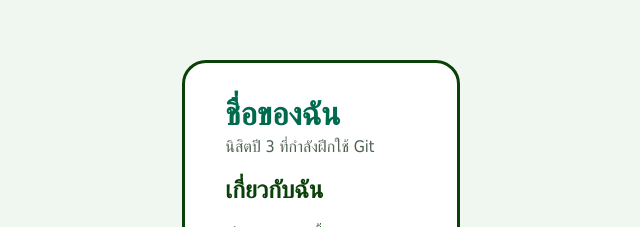
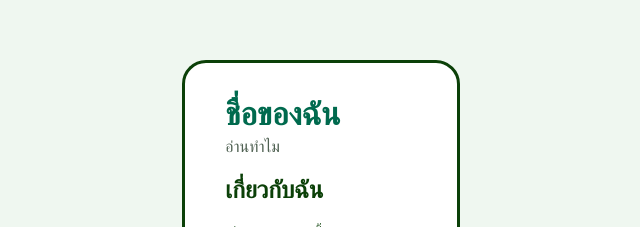
Before and after one commit to Aekkaphob-Jinokum/my-profile, a plain HTML site: page index.html in a window 1280 px wide. Shown: the part 170-397 px from the top of the page, without its empty margins (319-959 px from the left). Drawn offline with Linux system fonts and the light colour scheme.

Commit message:
Change tagline

```diff
--- a/index.html
+++ b/index.html
@@ -10,7 +10,7 @@
 <body>
   <main class="card">
     <h1>ชื่อของฉัน</h1>
-    <p class="tagline">นิสิตปี 3 ที่กำลังฝึกใช้ Git</p>
+    <p class="tagline">อ่านทำไม</p>
 
     <h2>เกี่ยวกับฉัน</h2>
     <p>เขียนแนะนำตัวสั้น ๆ 1–2 บรรทัด</p>
```
